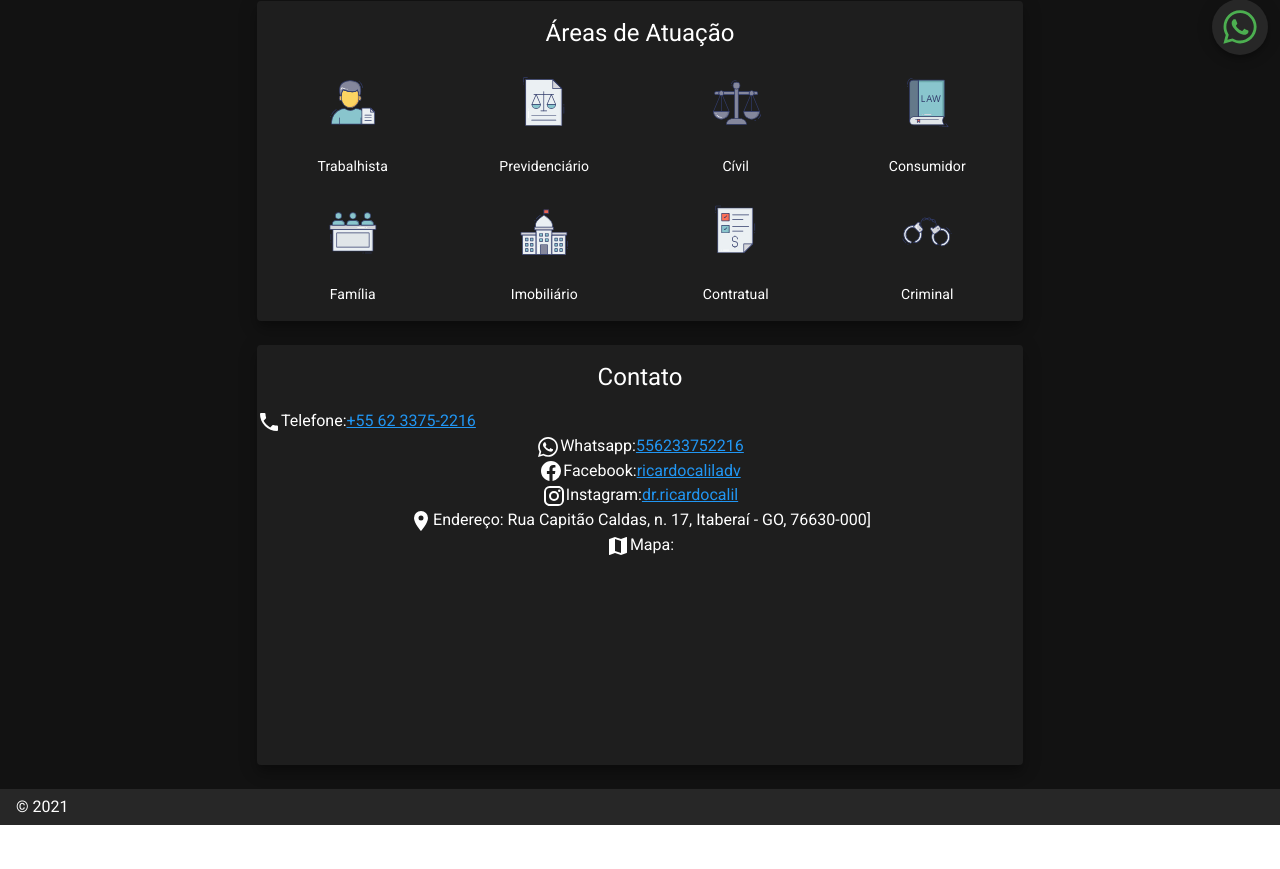
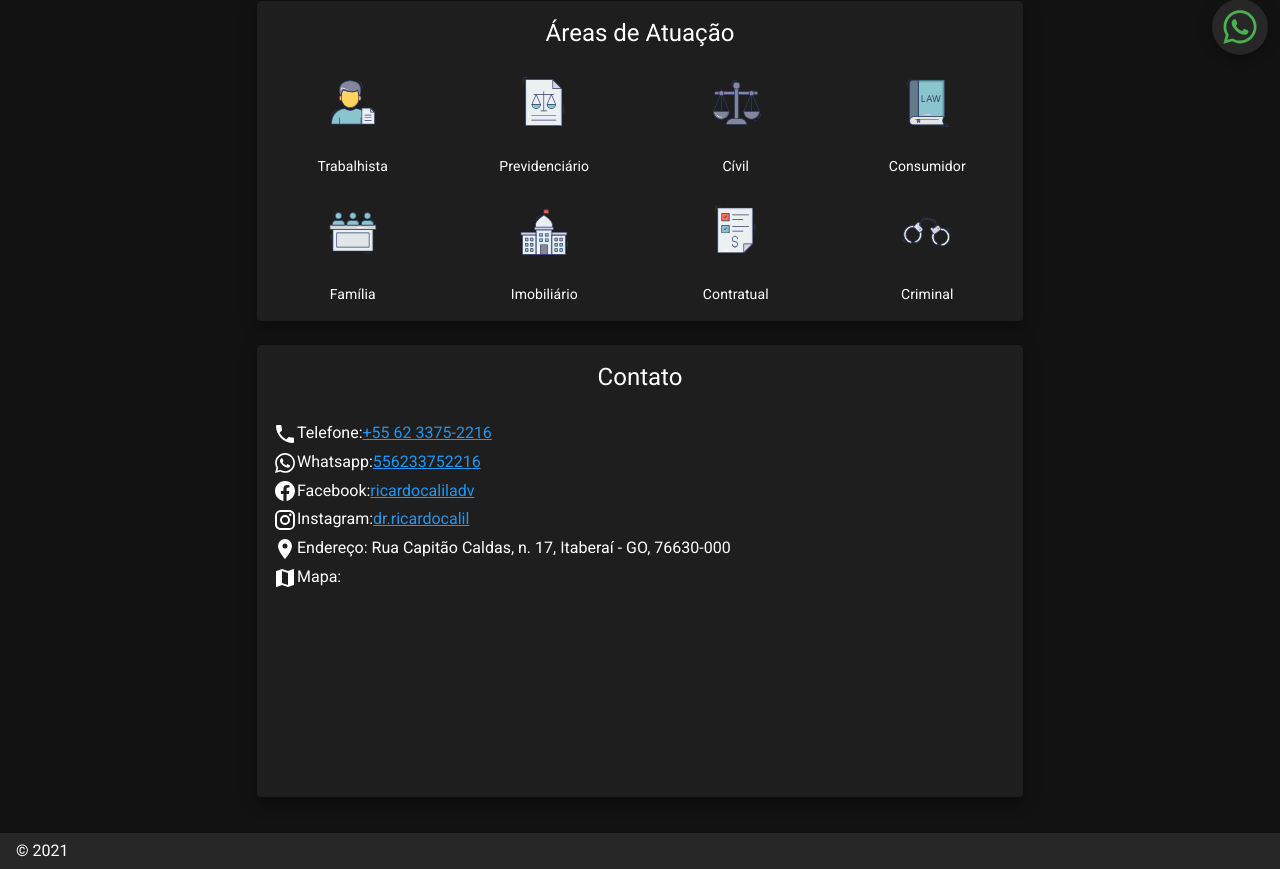
Before and after one commit to xandao6/calil-fonseca, a Nuxt app: page / in a window 1280 px wide. Shown: the part 733-1602 px from the top of the page. Before the commit the page ends 1558 px from the top, so only its background shows below. Built offline with nearby package versions, Linux system fonts and the light colour scheme; grey boxes are pictures that could not be loaded.

Commit message:
fix: improve contact

```diff
--- a/components/Contact.vue
+++ b/components/Contact.vue
@@ -5,8 +5,8 @@
 				<v-card-title class="headline justify-center text-center break-word"
 					>Contato</v-card-title
 				>
-				<div class="text-center">
-					<div class="text-left">
+				<div class="ma-3">
+					<div class="ma-1 text-left">
 						<v-icon>{{ icons.mdiPhone }}</v-icon>
 						<span>Telefone:</span>
 						<a
@@ -15,7 +15,7 @@
 							v-text="social.phone"
 						></a>
 					</div>
-					<div>
+					<div class="ma-1 text-left">
 						<v-icon>{{ icons.mdiWhatsapp }}</v-icon>
 						<span>Whatsapp:</span>
 						<a
@@ -29,7 +29,7 @@
 							v-text="social.whatsapp"
 						></a>
 					</div>
-					<div>
+					<div class="ma-1 text-left">
 						<v-icon>{{ icons.mdiFacebook }}</v-icon>
 						<span>Facebook:</span>
 						<a
@@ -39,7 +39,7 @@
 							v-text="social.facebook"
 						></a>
 					</div>
-					<div>
+					<div class="ma-1 text-left">
 						<v-icon>{{ icons.mdiInstagram }}</v-icon>
 						<span>Instagram:</span>
 						<a
@@ -49,11 +49,11 @@
 							v-text="social.instagram"
 						></a>
 					</div>
-					<div>
+					<div class="ma-1 text-left">
 						<v-icon>{{ icons.mdiMapMarker }}</v-icon>
-						<span>Endereço: {{ street }}]</span>
+						<span>Endereço: {{ street }}</span>
 					</div>
-					<div>
+					<div class="ma-1 text-left">
 						<v-icon>{{ icons.mdiMap }}</v-icon>
 						<span>Mapa:</span>
 						<v-flex class="text-center">
```
